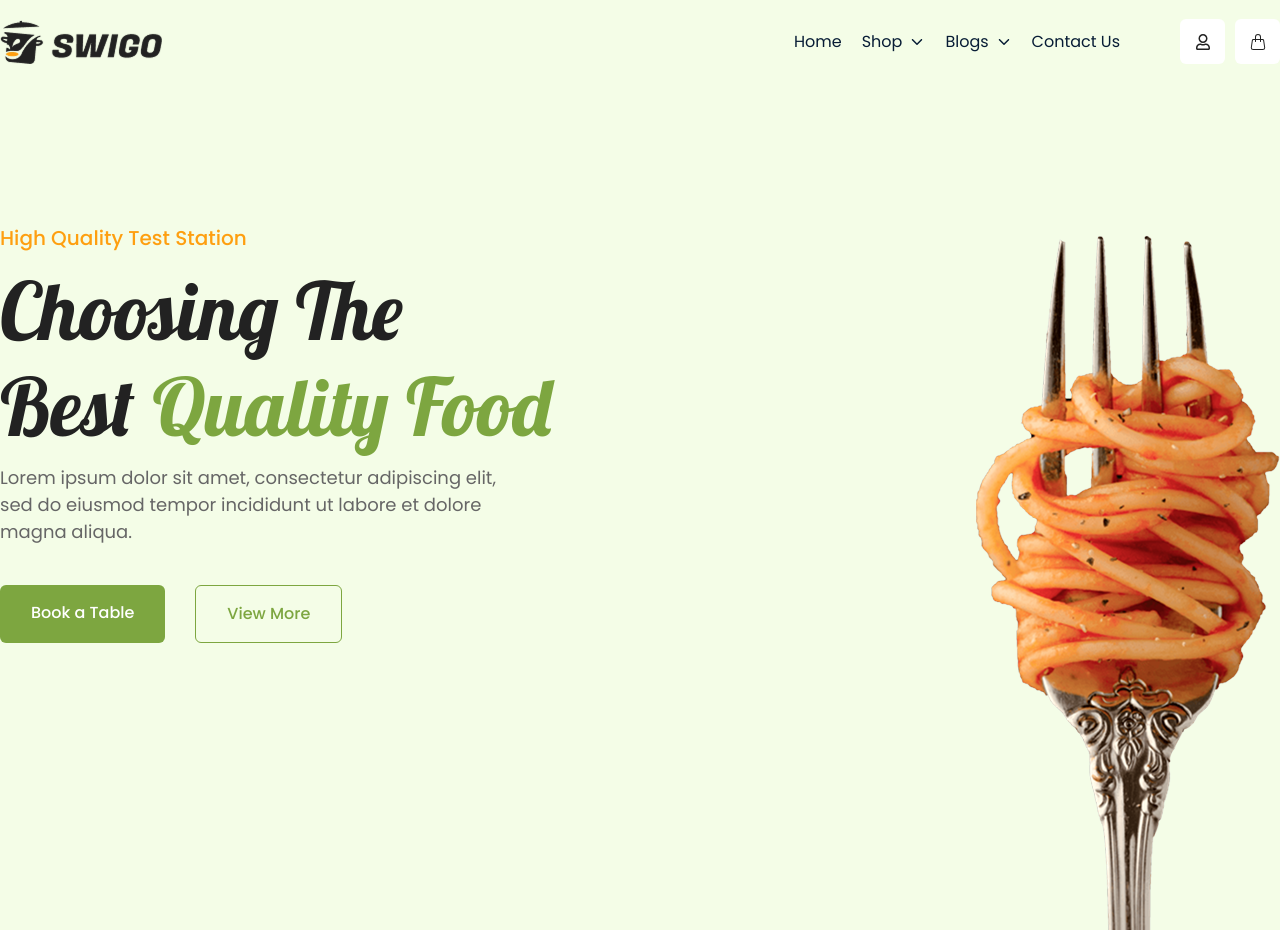
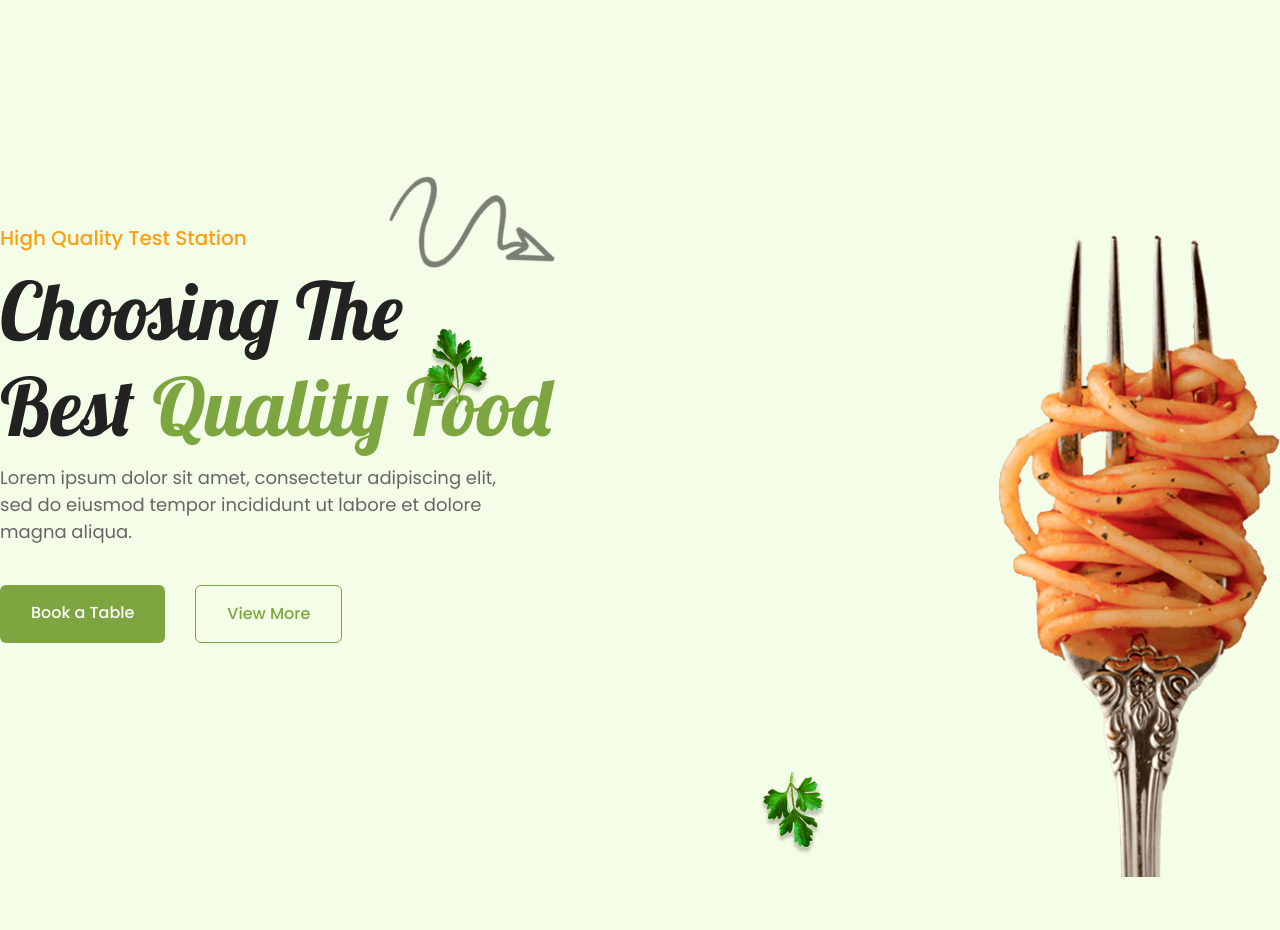
Before and after one commit to Nahid-hasan-web/swigo, a React (Vite) app: page / in a window 1280 px wide. Built offline with nearby package versions, Linux system fonts and the light colour scheme.

Commit message:
banner design

```diff
--- a/src/App.css
+++ b/src/App.css
@@ -0,0 +1,36 @@
+/* -------------- keyframes */
+.banner_leaf{
+    animation: bannerLeafMove 4s infinite linear;
+}
+
+@keyframes bannerLeafMove{
+    0%{
+        top: 25%;
+        right: 200px;
+    }
+    50%{
+        top: 30%;
+        right: 200px;
+    }
+}
+.banner_arrow{
+    animation: bannerArrow 4s infinite linear;
+}
+@keyframes bannerArrow{
+    0%{
+        top: 120px;
+        right: 750px;
+    }
+    25%{
+        top: 130px;
+        right: 700px;
+    }
+    50%{
+        top: 150px;
+        right: 750px;
+    }
+    100%{
+        top: 120px;
+        right: 750px;
+    }
+}
--- a/src/components/Banner.jsx
+++ b/src/components/Banner.jsx
@@ -2,16 +2,20 @@ import React from "react";
 import bannerBg from "../assets/images/banner_bg.png";
 import { Link } from "react-router-dom";
 import bannerSpoon from '../assets/images/bannerSpoon.png'
+import bannerLeaf from '../assets/images/bannerleaf.png'
+import bannerArrow from '../assets/images/bannerArrow.png'
 const Banner = () => {
+
+
   return (
     <>
       <section
         id="banner"
-        className="w-full lg:h-[930px] pt-[224px]"
+        className="w-full lg:h-[930px] pt-[224px] relative"
         style={{ background: `url("${bannerBg}")` }}
       >
-        <div className="container">
-          <div className="banner_Slider_row flex  justify-between">
+        <div className="container ">
+          <div className="banner_Slider_row flex gap-[448px]">
             <div className="banner_slider_Text">
               <h2 className="text-xl font-medium font-poppins text-[#FE9F10]">
                 High Quality Test Station
@@ -31,9 +35,13 @@ const Banner = () => {
             </div>
             <div className="banner_slider_iamge mt-[8px]">
               <img src={bannerSpoon} alt="" />
+              <div className="banner_leaf  absolute top-[25%]  right-[200px]">
+                <img src={bannerLeaf} alt="banner leaf" />
+              </div>
             </div>
           </div>
         </div>
+        <div className="banner_arrow absolute top-[120px] right-[750px]"><img src={bannerArrow} alt="bannerArrow" /></div>
       </section>
     </>
   );
--- a/src/components/Navbar.jsx
+++ b/src/components/Navbar.jsx
@@ -77,7 +77,7 @@ const Navbar = () => {
                     Blogs <IoIosArrowDown />
                   </Link>
                   {/* ----------- droup down menu  */}
-                  <div className=" absolute top-[70px] opacity-0 invisible group-hover:opacity-100 group-hover:visible  duration-[s] left-[-900px] lg:w-[1200px]  bg-white  rounded-[5px] shadow-[0px_4px_6px_0px_rgba(0,_0,_0,_0.1)]">
+                  <div className=" absolute top-[70px] opacity-0 invisible group-hover:opacity-100 group-hover:visible  duration-[1s] left-[-900px] lg:w-[1200px]  bg-white  rounded-[5px] shadow-[0px_4px_6px_0px_rgba(0,_0,_0,_0.1)]">
                     {/*  ----------- dropdown head  */}
                     <div className="drp_head  w-full border-b-[1px] border-b-gray-300 flex">
                       <div className="row1 w-[300px] p-[30px] border-r-[1px] border-gray-300">
```
Also changed, not shown: src/assets/images/bannerArrow.png (added), src/assets/images/bannerleaf.png (added), src/index.css (line endings or trailing spaces).
